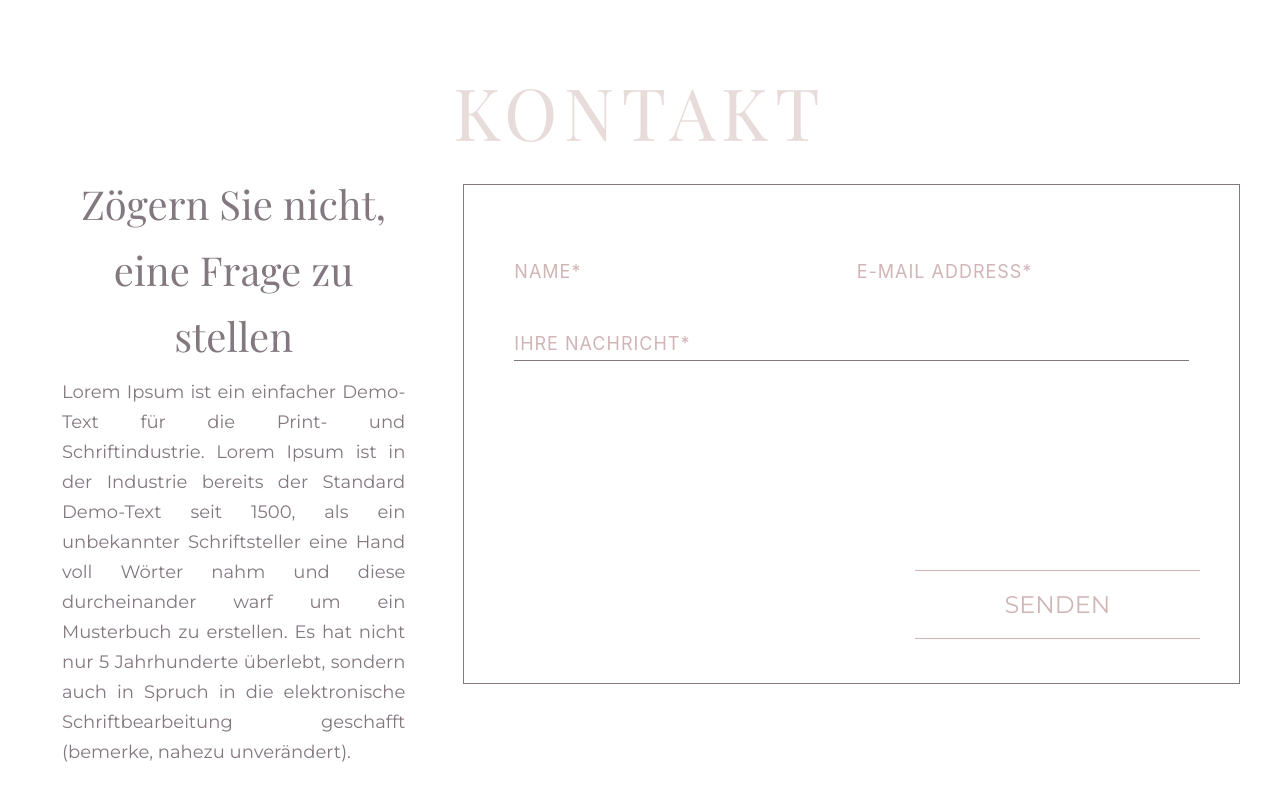
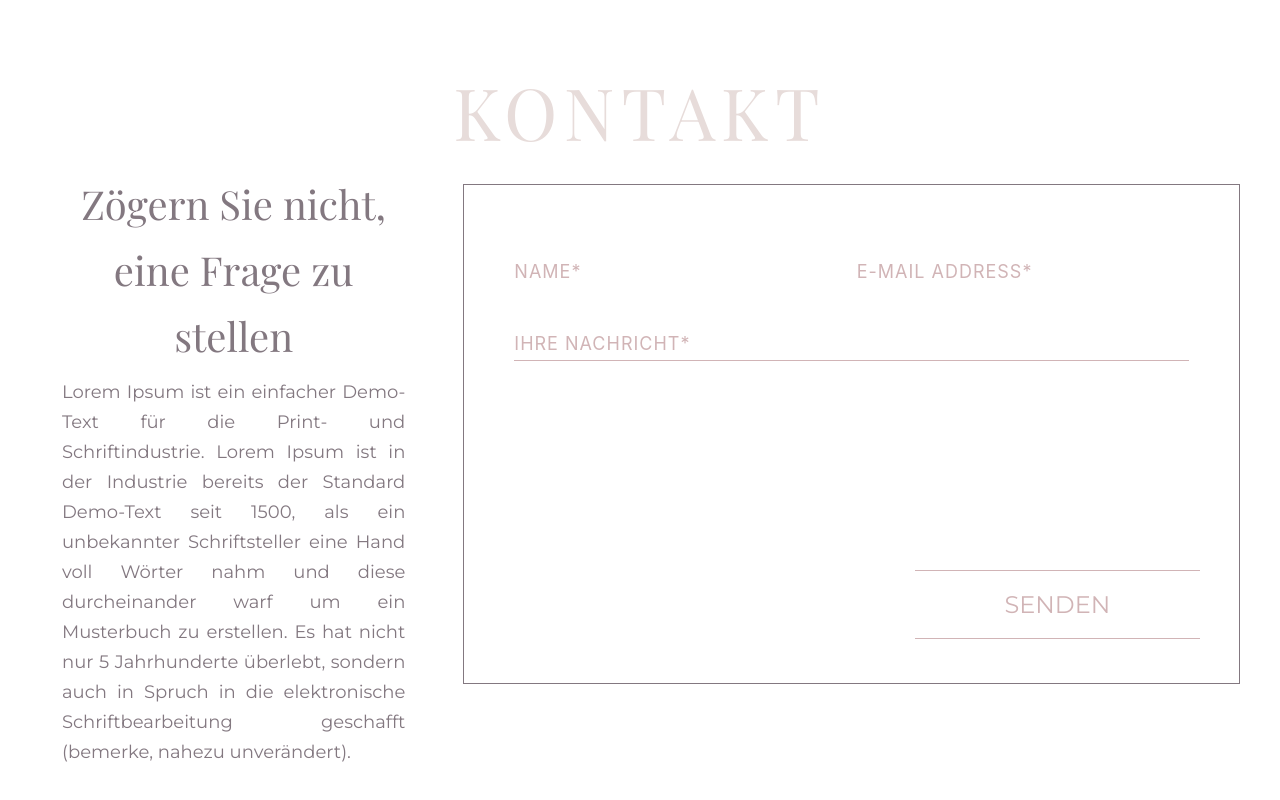
Before and after one commit to boikodaria22/boikodaria22.github.io, a plain HTML site: page index.html in a window 1280 px wide. Shown: the part 4246-5046 px from the top of the page. Drawn offline with nearby package versions, Linux system fonts and the light colour scheme.

Commit message:
Update style.css

```diff
--- a/css/style.css
+++ b/css/style.css
@@ -699,7 +699,7 @@ a.news-card-text {
 }
 
 input#message{
-  border-bottom: 1px solid #837880;
+  border-bottom: 1px solid #d1b4b6;
 }
 
 .contact-wrapper button {
```
